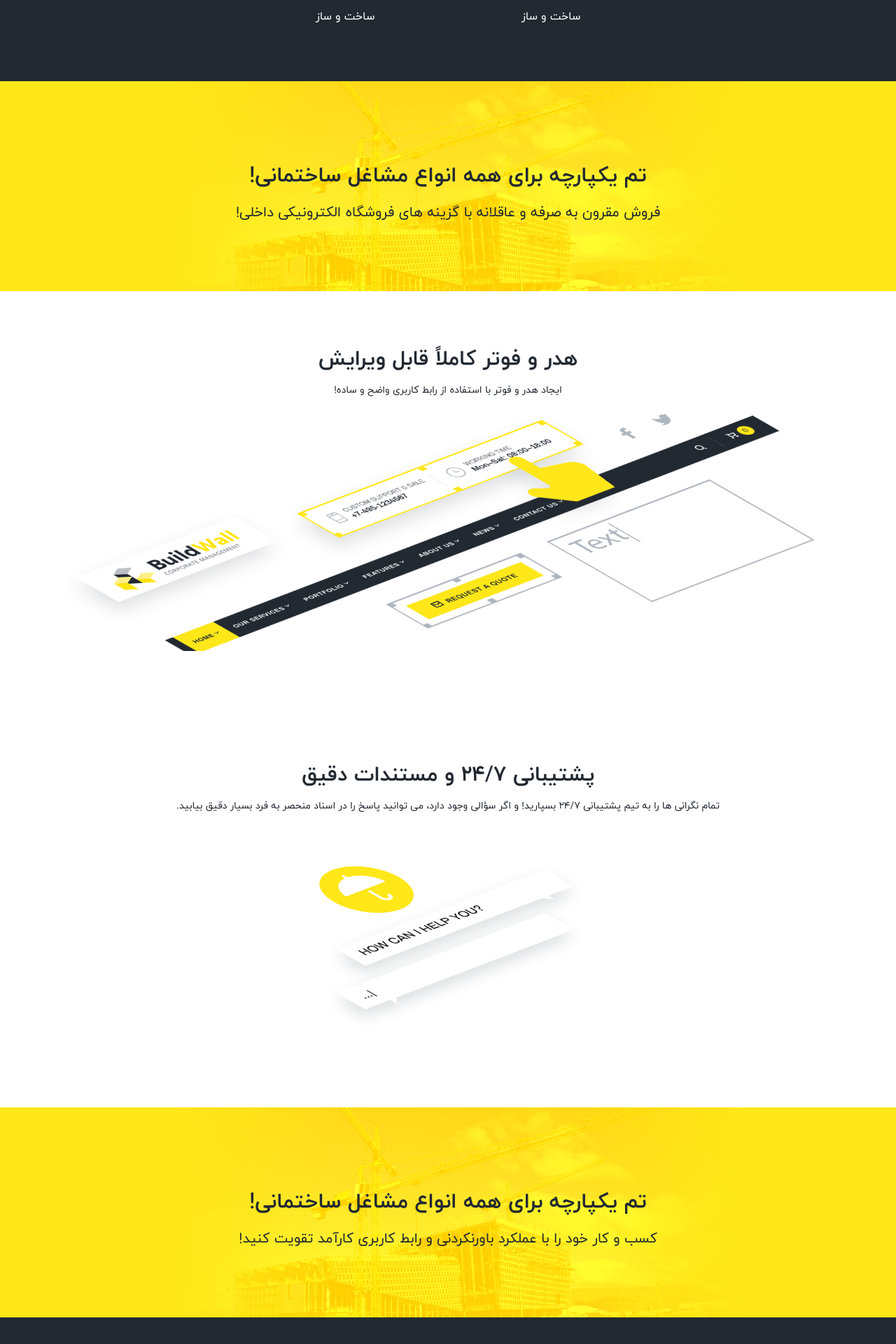
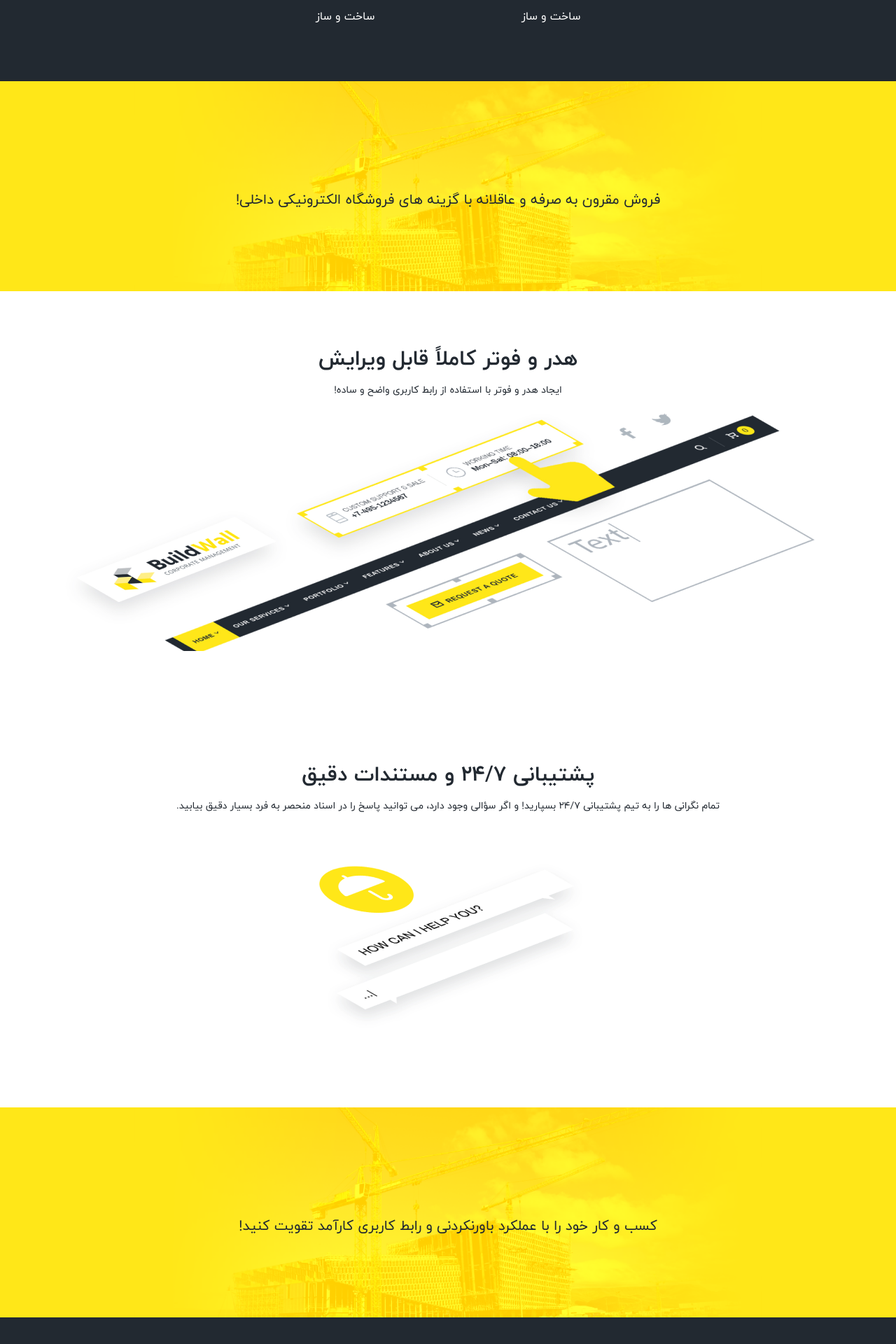
Before and after one commit to mahyarErshad/buildwall, a React (Vite) app: page / in a window 1280 px wide. Shown: the part 7114-9034 px from the top of the page at 70% size. Built offline with nearby package versions, Linux system fonts and the light colour scheme.

Commit message:
Removed Title

```diff
--- a/src/Components/Body/MainBody/MainBody.jsx
+++ b/src/Components/Body/MainBody/MainBody.jsx
@@ -25,10 +25,10 @@ function MainBody() {
       <CustomPages />
       <BlogLayout />
       <ShopLayout />
-      <UnifiedTheme title="تم یکپارچه برای همه انواع مشاغل ساختمانی!" description="فروش مقرون به صرفه و عاقلانه با گزینه های فروشگاه الکترونیکی داخلی!" image="unifiedTheme" className="mt-20" />
+      <UnifiedTheme description="فروش مقرون به صرفه و عاقلانه با گزینه های فروشگاه الکترونیکی داخلی!" image="unifiedTheme" className="mt-20" />
       <FullyEditable title="هدر و فوتر کاملاً قابل ویرایش" description="ایجاد هدر و فوتر با استفاده از رابط کاربری واضح و ساده!" image={fullyEditable} />
       <FullyEditable title="پشتیبانی 24/7 و مستندات دقیق" description="تمام نگرانی ها را به تیم پشتیبانی 24/7 بسپارید! و اگر سؤالی وجود دارد، می توانید پاسخ را در اسناد منحصر به فرد بسیار دقیق بیابید." image={support} />
-      <UnifiedTheme title="تم یکپارچه برای همه انواع مشاغل ساختمانی!" description="کسب و کار خود را با عملکرد باورنکردنی و رابط کاربری کارآمد تقویت کنید!" image="unifiedTheme" />
+      <UnifiedTheme description="کسب و کار خود را با عملکرد باورنکردنی و رابط کاربری کارآمد تقویت کنید!" image="unifiedTheme" />
     </main>
   );
 }
```
